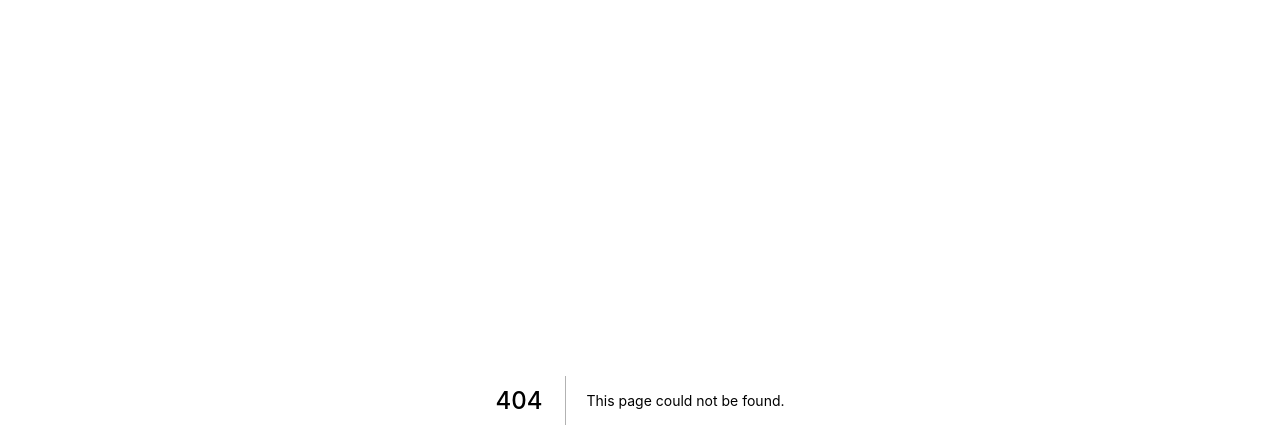
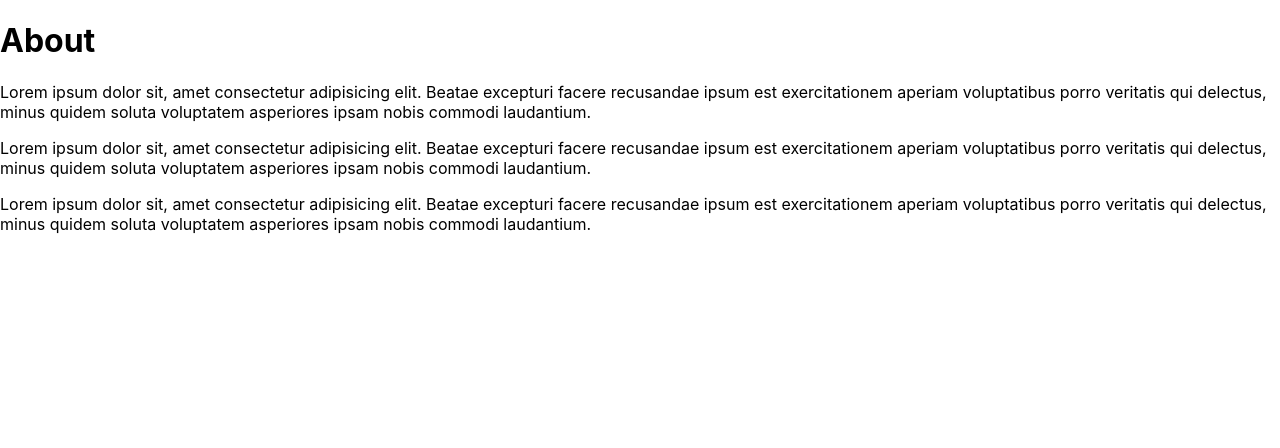
Before and after one commit to umutakin-dev/nextjs-tutorial, a Next.js app: page /about in a window 1280 px wide. Before the commit this address had no page. Shown: the top 448 px of the page. Built offline with nearby package versions, Linux system fonts and the light colour scheme.

Commit message:
nextjs 02 - pages & routes

```diff
--- /dev/null
+++ b/pages/about.js
@@ -0,0 +1,12 @@
+const About = () => {
+    return (
+        <div>
+            <h1>About</h1>
+            <p>Lorem ipsum dolor sit, amet consectetur adipisicing elit. Beatae excepturi facere recusandae ipsum est exercitationem aperiam voluptatibus porro veritatis qui delectus, minus quidem soluta voluptatem asperiores ipsam nobis commodi laudantium.</p>
+            <p>Lorem ipsum dolor sit, amet consectetur adipisicing elit. Beatae excepturi facere recusandae ipsum est exercitationem aperiam voluptatibus porro veritatis qui delectus, minus quidem soluta voluptatem asperiores ipsam nobis commodi laudantium.</p>
+            <p>Lorem ipsum dolor sit, amet consectetur adipisicing elit. Beatae excepturi facere recusandae ipsum est exercitationem aperiam voluptatibus porro veritatis qui delectus, minus quidem soluta voluptatem asperiores ipsam nobis commodi laudantium.</p>
+        </div>
+    );
+}
+
+export default About;
--- a/pages/index.js
+++ b/pages/index.js
@@ -4,5 +4,7 @@ import styles from "../styles/Home.module.css";
 export default function Home() {
     return <div>
         <h1>Home Page</h1>
-    </div>;
+        <p>Lorem ipsum dolor sit amet consectetur adipisicing elit. Porro esse consequatur saepe molestias provident, itaque accusantium tempore illo mollitia non pariatur expedita est ducimus omnis reprehenderit, doloribus, aliquam assumenda ut?</p>
+        <p>Lorem ipsum dolor sit amet consectetur adipisicing elit. Porro esse consequatur saepe molestias provident, itaque accusantium tempore illo mollitia non pariatur expedita est ducimus omnis reprehenderit, doloribus, aliquam assumenda ut?</p>
+    </div>
 }
```
Also changed, not shown: pages/ninjas/index.js (added, +9 -0 lines), pages/ninjas/test.js (added, +9 -0 lines).
